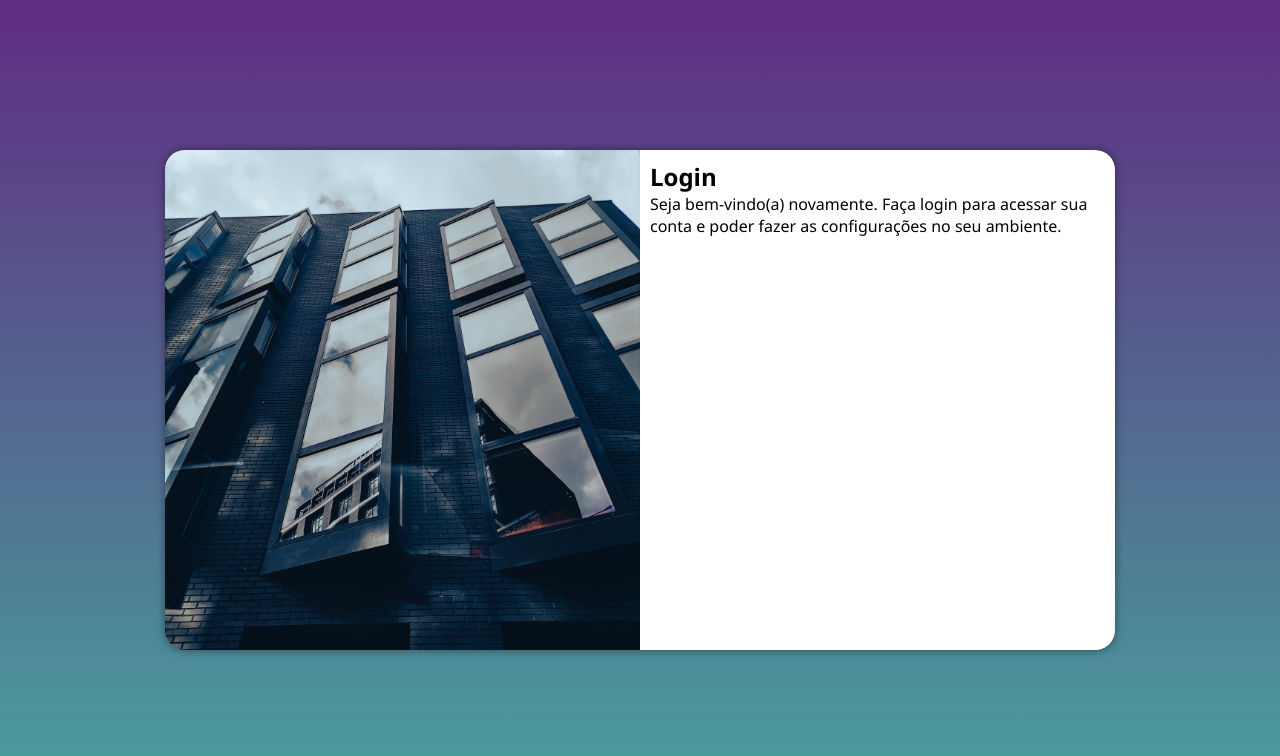
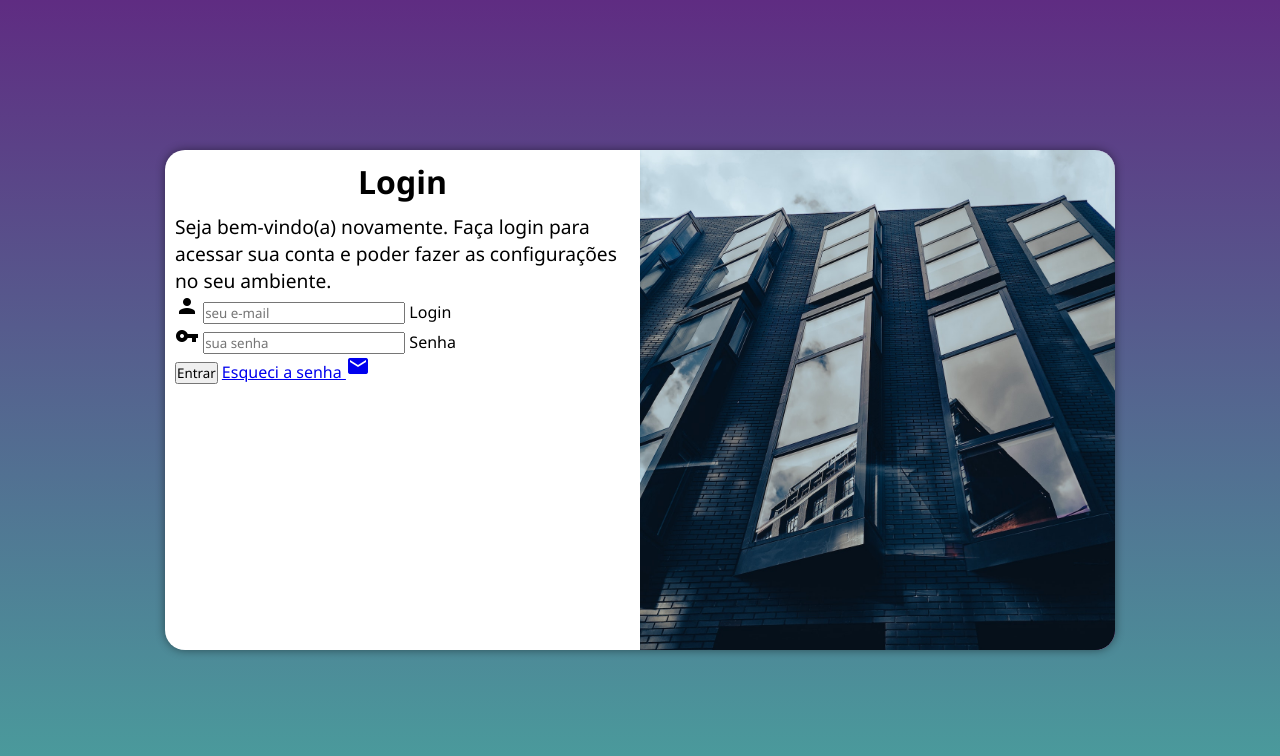
Before and after one commit to iuriapereira/projeto-login, a plain HTML site: page index.html in a window 1280 px wide. Drawn offline with Linux system fonts and the light colour scheme.

Commit message:
Adicionei o formulário

```diff
--- a/estilos/media-query.css
+++ b/estilos/media-query.css
@@ -42,13 +42,21 @@ Grandes telas: acima de 1200px
     }
 
     section#login > div#imagem {
-        float: left;
+        float: right;
         width: 50%;
         height: 100%;
     }
 
     section#login > div#formulario {
-        float: right;
+        float: left;
         width: 50%;
     }
+
+    div#formulario > h1 {
+        font-size: 2em;
+    }
+
+    div#formulario > p {
+        font-size: 1.2em;
+    }
 }
--- a/estilos/style.css
+++ b/estilos/style.css
@@ -53,3 +53,12 @@ section#login > div#formulario {
     display: block;
     padding: 10px;
 }
+
+div#formulario > h1 {
+    text-align: center;
+    margin-bottom: 10px;
+}
+
+div#formulario > p {
+    font-size: 0.8em;
+}
--- a/index.html
+++ b/index.html
@@ -7,6 +7,7 @@
     <title>Login</title>
     <link rel="stylesheet" href="estilos/style.css">
     <link rel="stylesheet" href="estilos/media-query.css">
+    <link href="https://fonts.googleapis.com/icon?family=Material+Icons" rel="stylesheet">
 </head>
 <body>
     <main>
@@ -17,8 +18,19 @@
             <div id="formulario">
                 <h1>Login</h1>
                 <p>Seja bem-vindo(a) novamente. Faça login para acessar sua conta e poder fazer as configurações no seu ambiente.</p>
-                <form action="login.php" method="post">
-
+                <form action="login.php" method="post" autocomplete="on">
+                    <div class="campo">
+                        <span class="material-icons">person</span>
+                        <input type="email" name="login" id="ilogin" placeholder="seu e-mail" autocomplete="email" required maxlength="30">
+                        <label for="ilogin">Login</label>
+                    </div>
+                    <div class="campo">
+                        <span class="material-icons">vpn_key</span>
+                        <input type="password" name="senha" id="isenha" placeholder="sua senha" autocomplete="current-password" required minlength="8" maxlength="20">
+                        <label for="isenha">Senha</label>
+                    </div>
+                    <input type="submit" value="Entrar">
+                    <a href="esqueci.html">Esqueci a senha <span class="material-icons">mail</span></a>
                 </form>
             </div>
         </section>
```
